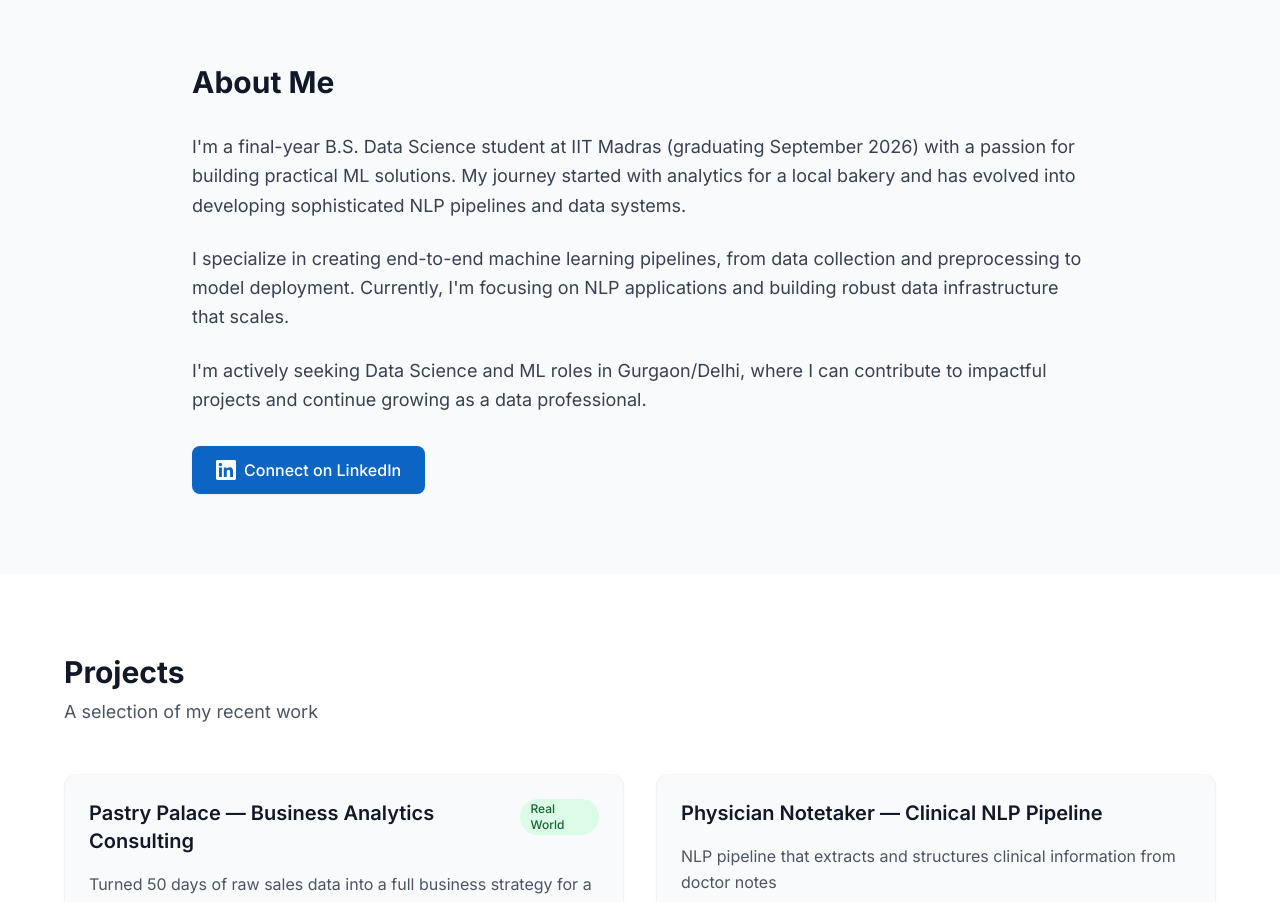
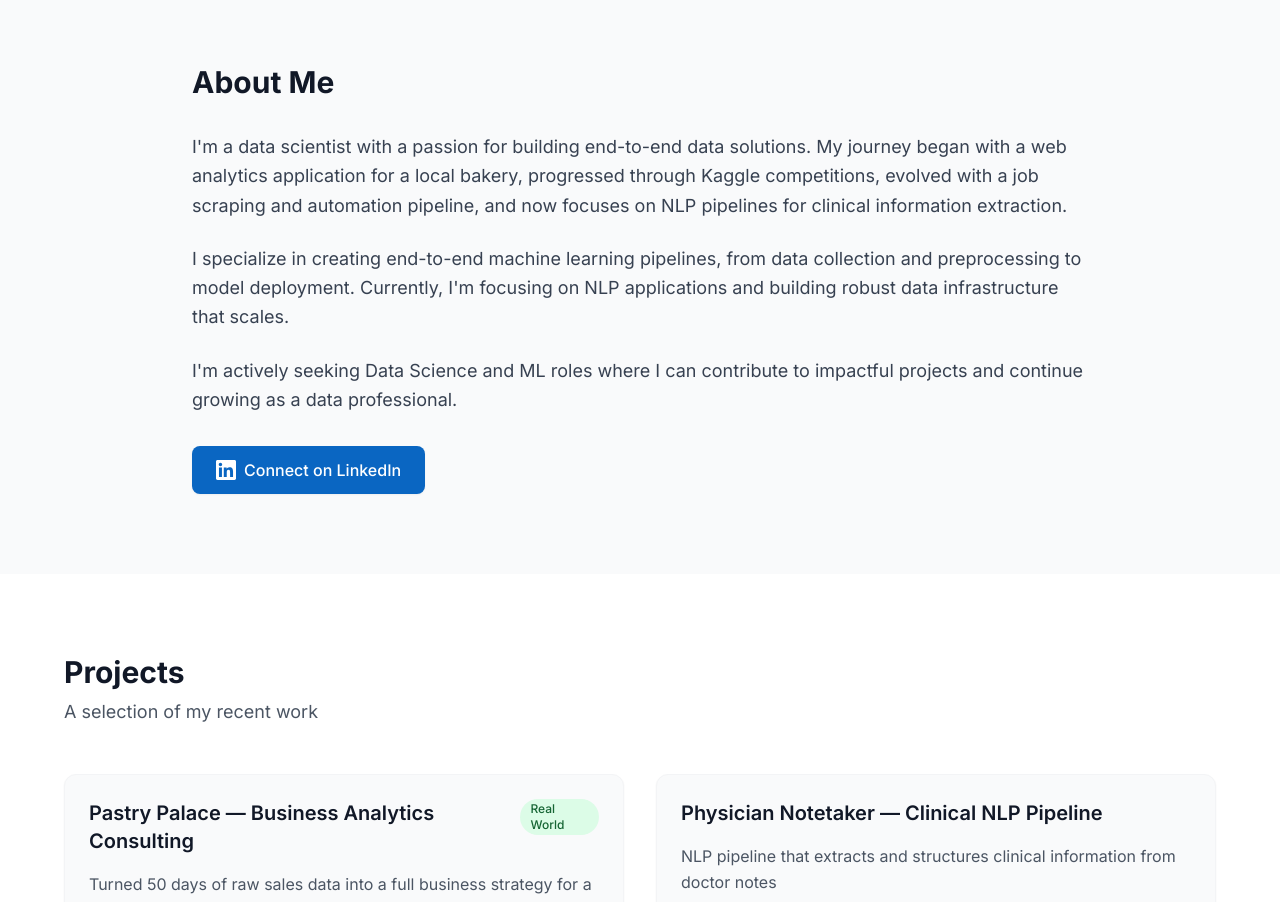
Before and after one commit to 00-Aryan/PortFolio, a Next.js app: page / in a window 1280 px wide. Shown: the part 880-1782 px from the top of the page. Built offline with nearby package versions, Linux system fonts and the light colour scheme.

Commit message:
Improved: updated text/info

```diff
--- a/components/About.tsx
+++ b/components/About.tsx
@@ -17,13 +17,13 @@ export default function About() {
 
           <div className="space-y-6 mb-8">
             <p className="text-lg text-gray-700 leading-relaxed">
-              I'm a final-year B.S. Data Science student at IIT Madras (graduating September 2026) with a passion for building practical ML solutions. My journey started with analytics for a local bakery and has evolved into developing sophisticated NLP pipelines and data systems.
+              I'm a data scientist with a passion for building end-to-end data solutions. My journey began with a web analytics application for a local bakery, progressed through Kaggle competitions, evolved with a job scraping and automation pipeline, and now focuses on NLP pipelines for clinical information extraction.
             </p>
             <p className="text-lg text-gray-700 leading-relaxed">
               I specialize in creating end-to-end machine learning pipelines, from data collection and preprocessing to model deployment. Currently, I'm focusing on NLP applications and building robust data infrastructure that scales.
             </p>
             <p className="text-lg text-gray-700 leading-relaxed">
-              I'm actively seeking Data Science and ML roles in Gurgaon/Delhi, where I can contribute to impactful projects and continue growing as a data professional.
+              I'm actively seeking Data Science and ML roles where I can contribute to impactful projects and continue growing as a data professional.
             </p>
           </div>
 
```
